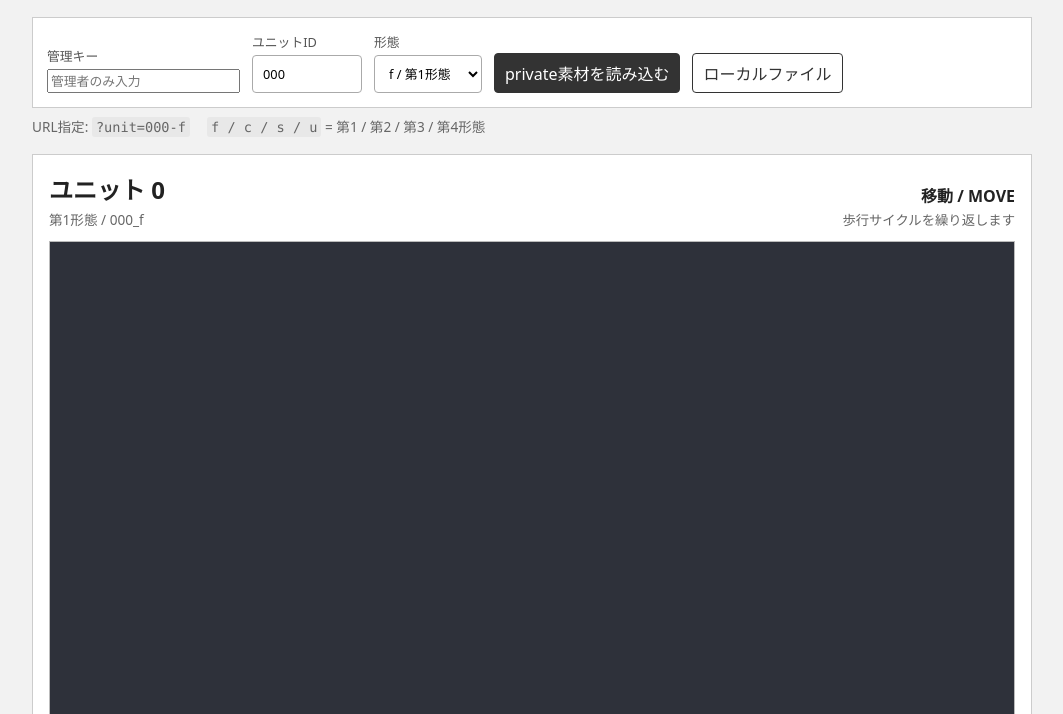
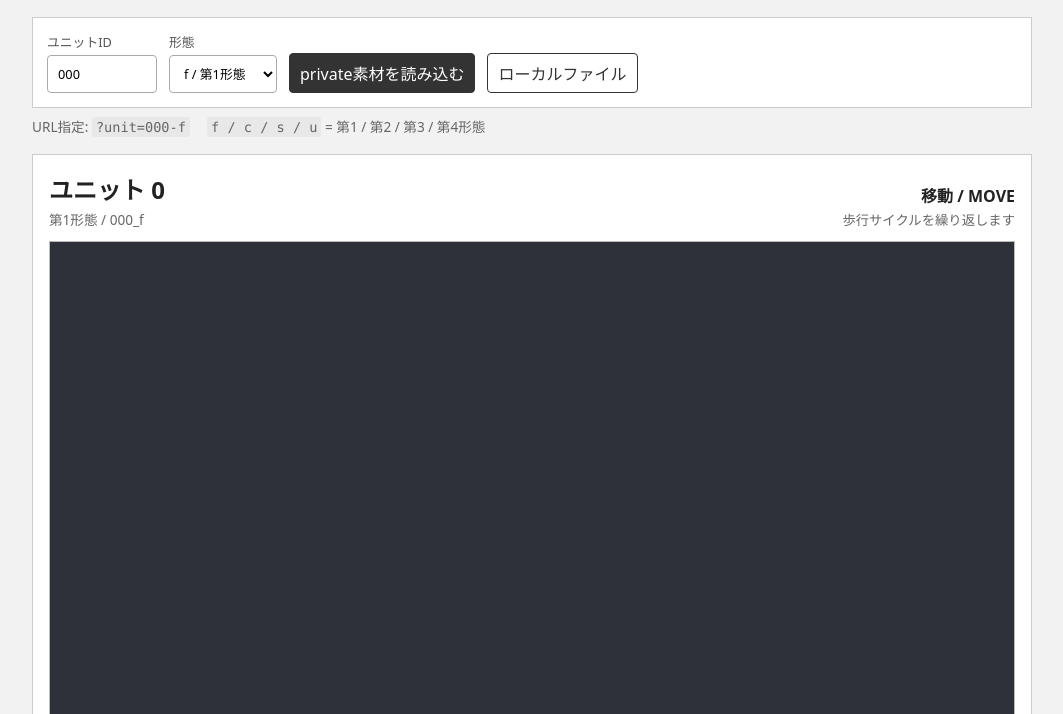
Before and after one commit to sinsuirakv0/KBC-rakv0-save, a plain HTML site: page public/motion.html in a window 1280 px wide. Shown: the part 86-800 px from the top of the page, without its empty margins (108-1171 px from the left). Drawn offline with Linux system fonts and the light colour scheme; a script that the page names is missing.

Commit message:
Remove motion viewer key prompt

```diff
--- a/public/motion.html
+++ b/public/motion.html
@@ -18,10 +18,6 @@
     </header>
 
     <form id="unit-form" class="unit-form">
-      <label>
-        管理キー
-        <input id="admin-key" type="password" autocomplete="current-password" placeholder="管理者のみ入力">
-      </label>
       <label>
         ユニットID
         <input id="unit-id" name="unit-id" type="text" inputmode="numeric" pattern="[0-9]+" value="000" required>
```
Also changed, not shown: README.md.
